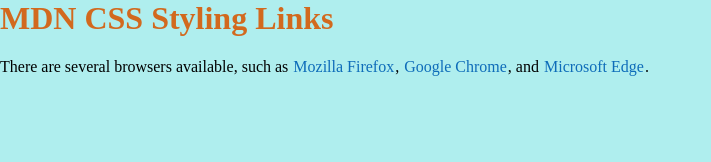
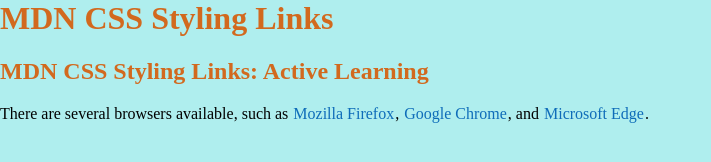
Before and after one commit to TXMack713/mdn-css-styling-links, a plain HTML site: page index.html in a window 1280 px wide. Shown: the whole page, without its empty margins (0-711 px from the left). Drawn offline with Linux system fonts and the light colour scheme.

Commit message:
2 files modified

```diff
--- a/index.html
+++ b/index.html
@@ -13,10 +13,14 @@
   <header class="main">
     <h1>MDN CSS Styling Links</h1>
   </header>
-  <p>There are several browsers available, such as <a href="#">Mozilla
-      Firefox</a>, <a href="#">Google Chrome</a>, and
-    <a href="#">Microsoft Edge</a>.
-  </p>
+  <section>
+    <h2>MDN CSS Styling Links: Active Learning</h2>
+    <p>There are several browsers available, such as <a href="#">Mozilla
+        Firefox</a>, <a href="#">Google Chrome</a>, and
+      <a href="#">Microsoft Edge</a>.
+    </p>
+  </section>
+
 
 </body>
 
--- a/styles.css
+++ b/styles.css
@@ -20,7 +20,8 @@ body {
   background: paleturquoise;
 }
 
-header.main {
+header.main,
+section h2 {
   color: chocolate;
 }
 
```
